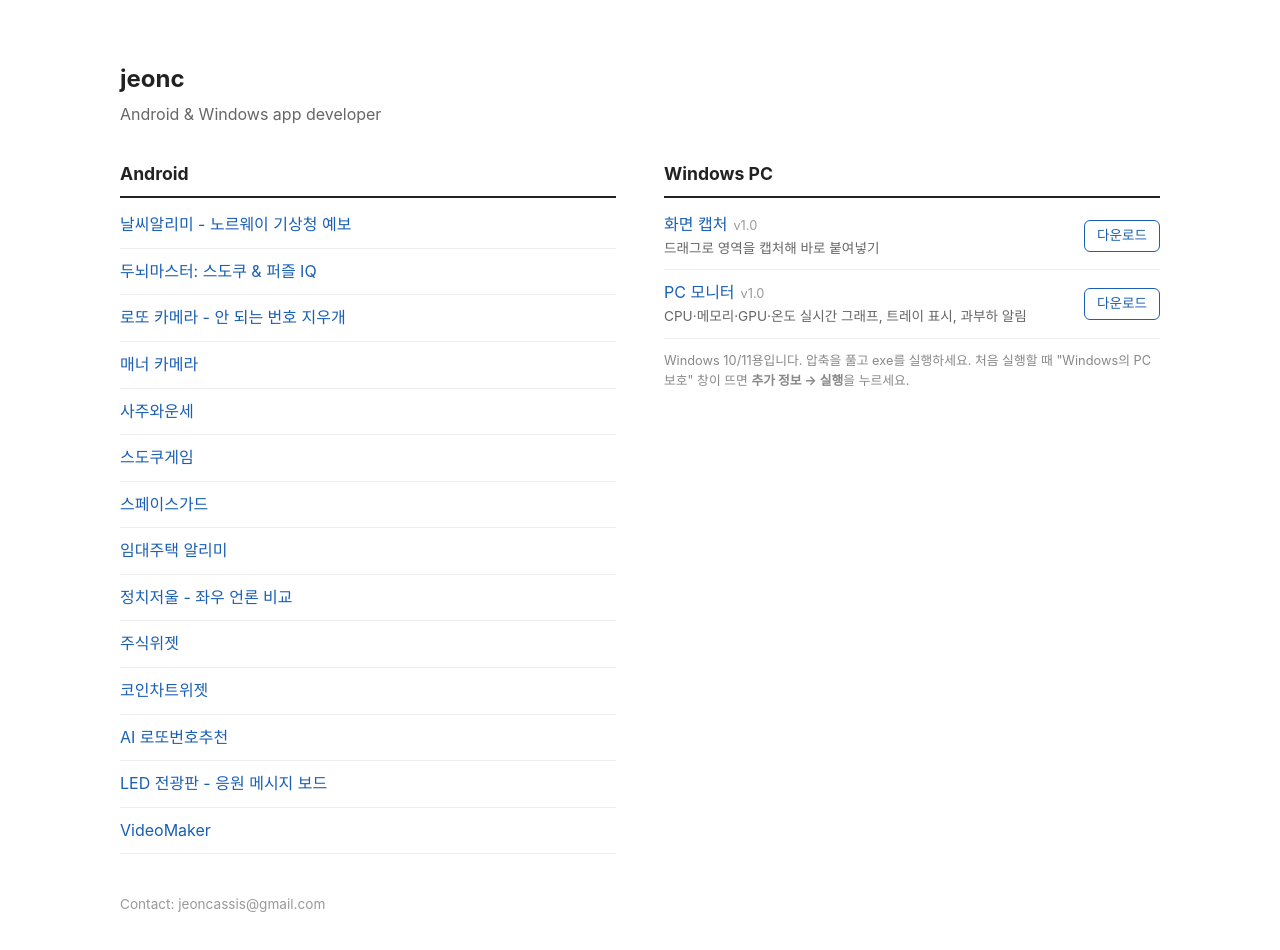
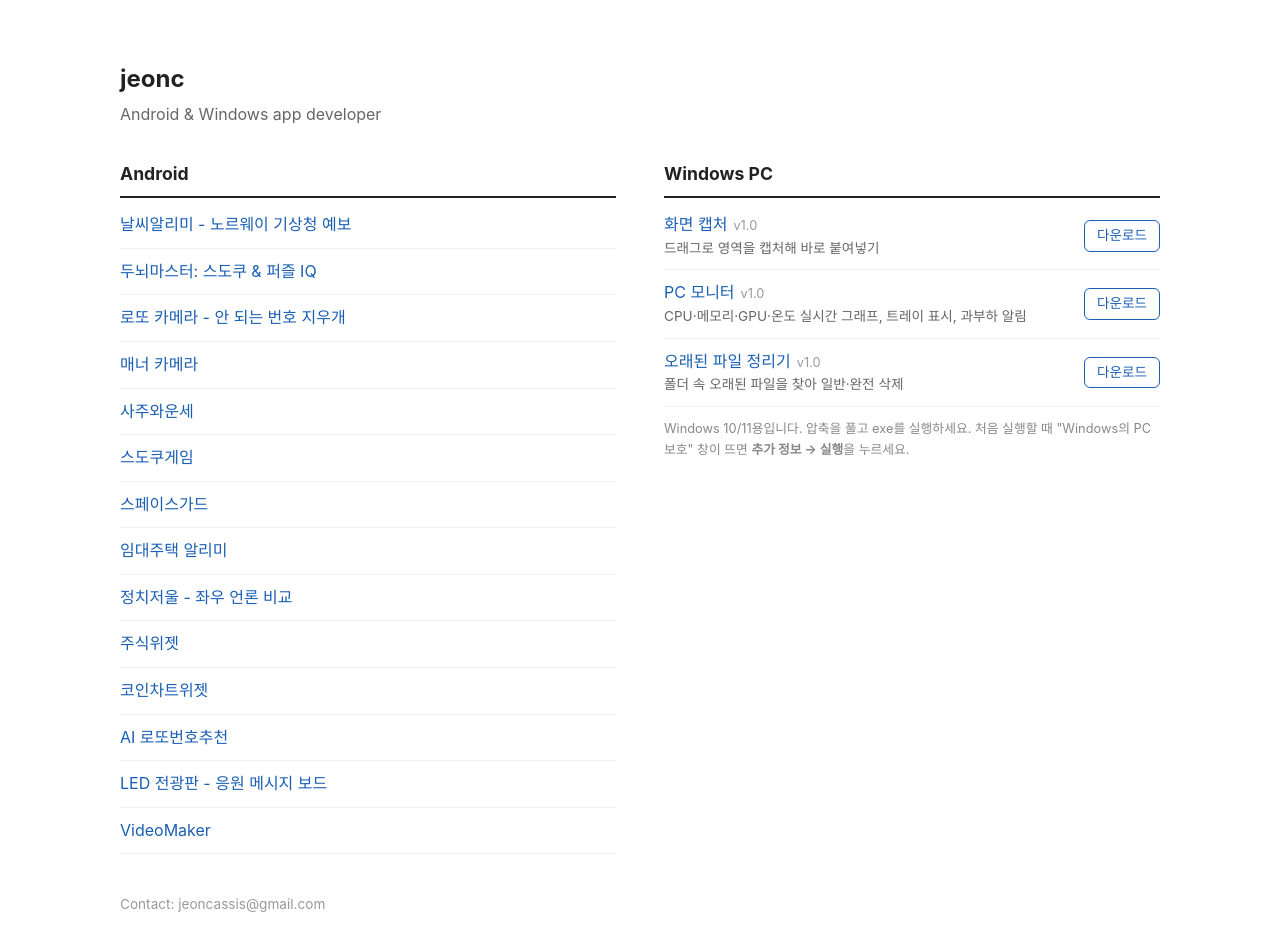
Before and after one commit to jeoncassis/devjeonc-site, a plain HTML site: page index.html in a window 1280 px wide. Drawn offline with Linux system fonts and the light colour scheme.

Commit message:
Add OldFileCleaner

```diff
--- a/index.html
+++ b/index.html
@@ -60,6 +60,11 @@
       <span class="desc">CPU·메모리·GPU·온도 실시간 그래프, 트레이 표시, 과부하 알림</span></span>
     <a class="dl" href="https://github.com/jeoncassis/PcMonitor/releases/latest/download/PcMonitor.zip">다운로드</a>
   </li>
+  <li>
+    <span><a href="https://github.com/jeoncassis/OldFileCleaner">오래된 파일 정리기</a><span class="meta">v1.0</span>
+      <span class="desc">폴더 속 오래된 파일을 찾아 일반·완전 삭제</span></span>
+    <a class="dl" href="https://github.com/jeoncassis/OldFileCleaner/releases/latest/download/OldFileCleaner.zip">다운로드</a>
+  </li>
 </ul>
 <p class="note">Windows 10/11용입니다. 압축을 풀고 exe를 실행하세요. 처음 실행할 때 "Windows의 PC 보호" 창이 뜨면 <b>추가 정보 → 실행</b>을 누르세요.</p>
 </section>
```
